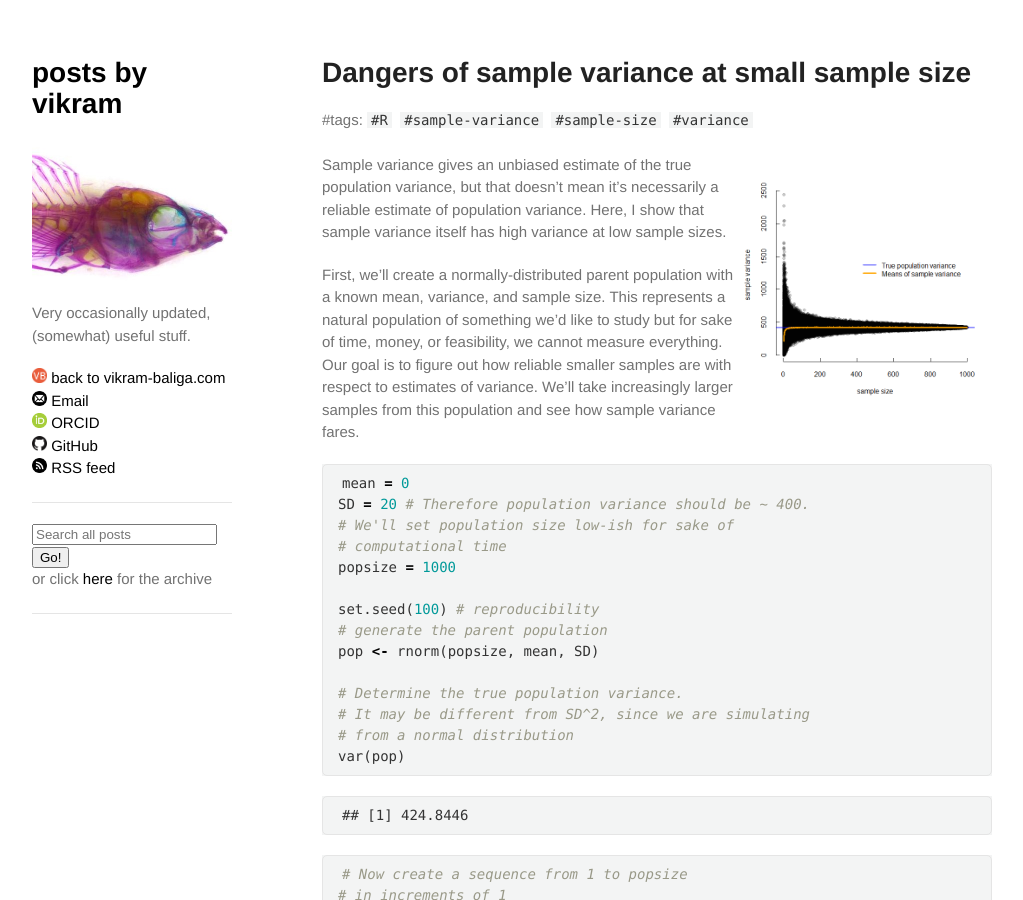
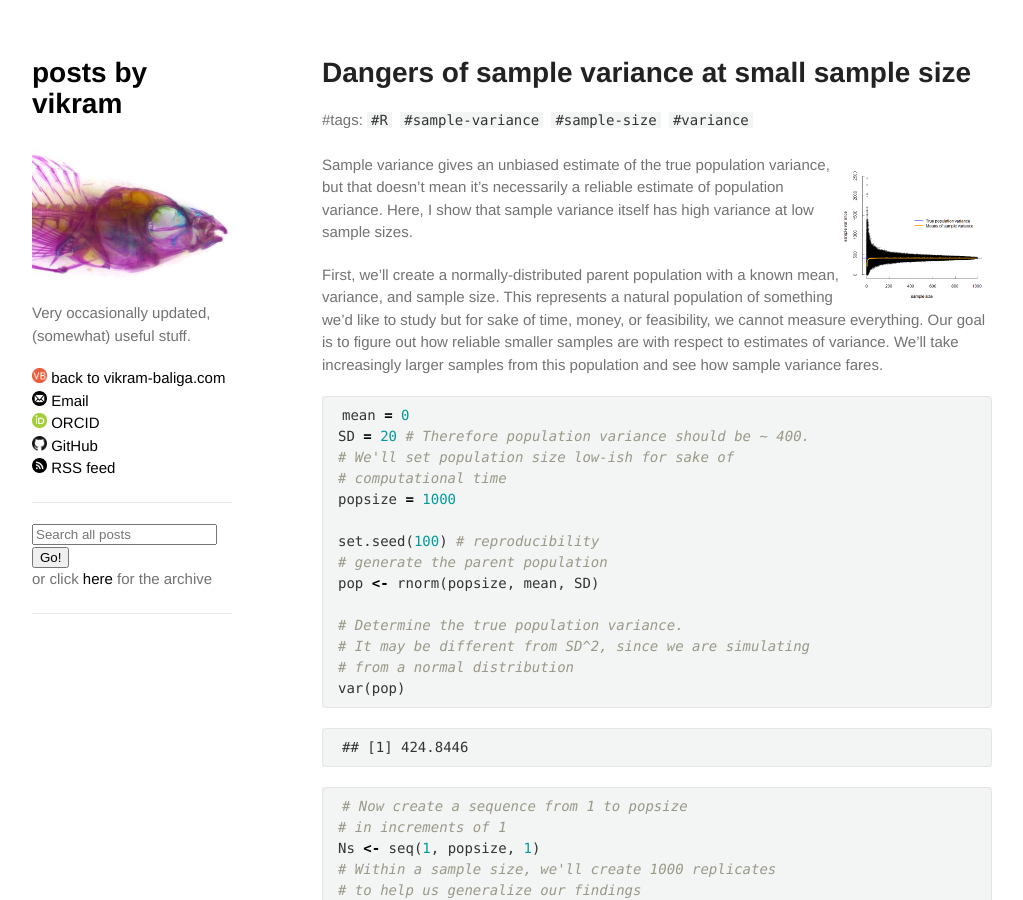
Before and after one commit to vbaliga/vbaliga.github.io, a Jekyll site: the page built from _posts/2019-05-07-dangers-sample-variance-small-sample-size.md, in a window 1280 px wide and 900 px high. Shown: the whole window, without its empty margins (128-1151 px from the left). Built offline with Jekyll 4.4.1, drawn with Linux system fonts in a browser that asks for light colours; a script that is not in the unit is left out.

Commit message:
Update 2019-05-07-dangers-sample-variance-small-sample-size.md

```diff
--- a/_posts/2019-05-07-dangers-sample-variance-small-sample-size.md
+++ b/_posts/2019-05-07-dangers-sample-variance-small-sample-size.md
@@ -4,7 +4,7 @@ tags: ["R","sample-variance","sample-size","variance"]
 title: Dangers of sample variance at small sample size
 ---
 <p>
-<img src="https://github.com/vbaliga/vbaliga.github.io/raw/master/images/2019-05-07/sample_variance_vs_sample_size.png" alt="variance" style="float:right;width:250px;height:250px;">
+<img src="https://github.com/vbaliga/vbaliga.github.io/raw/master/images/2019-05-07/sample_variance_vs_sample_size.png" alt="variance" style="float:right;width:150px;height:150px;">
 Sample variance gives an unbiased estimate of the true population variance, but that doesn’t mean it’s necessarily a reliable estimate of population variance. Here, I show that sample variance itself has high variance at low sample sizes.
 </p>
 <!---more--->
```
